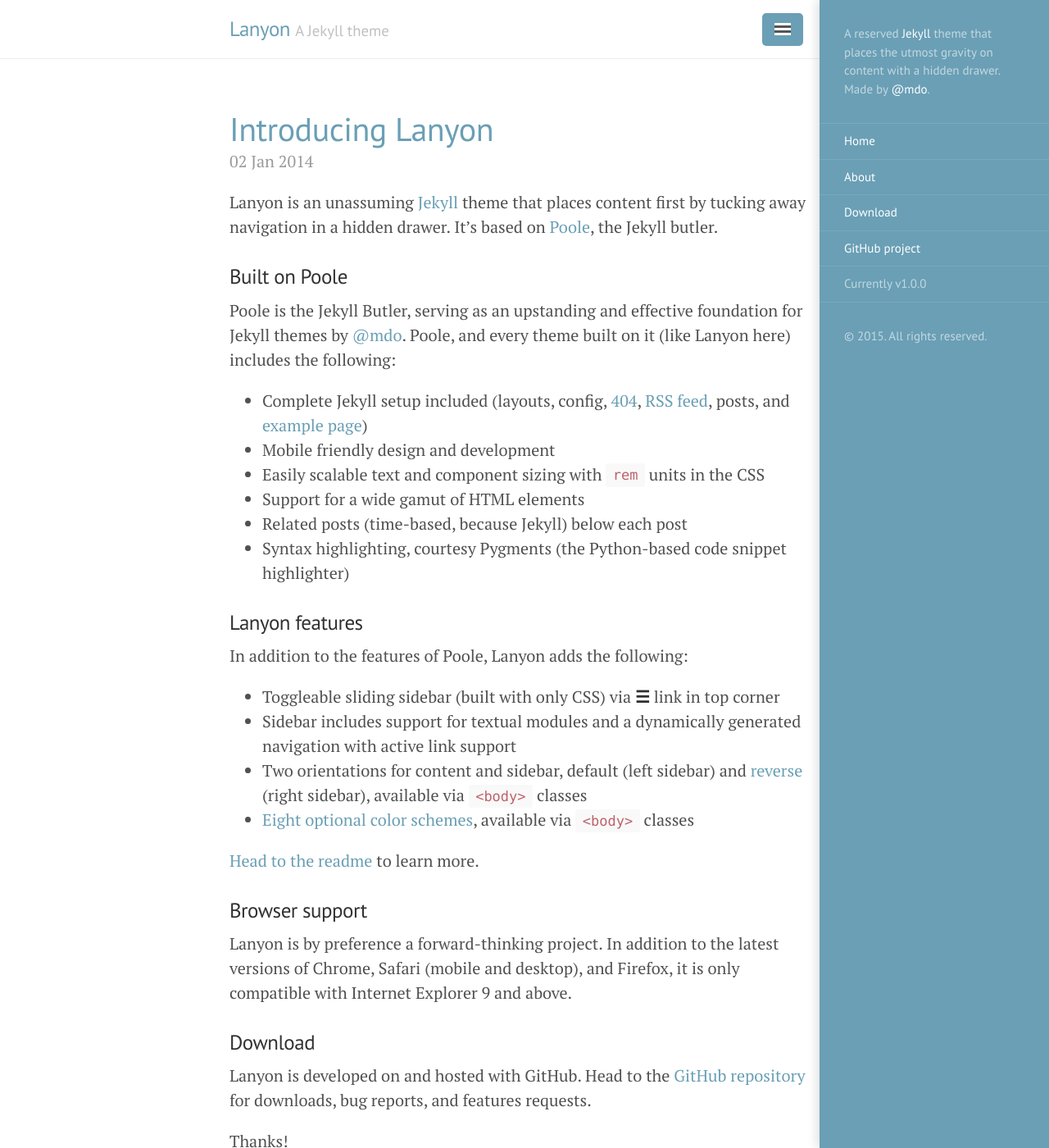
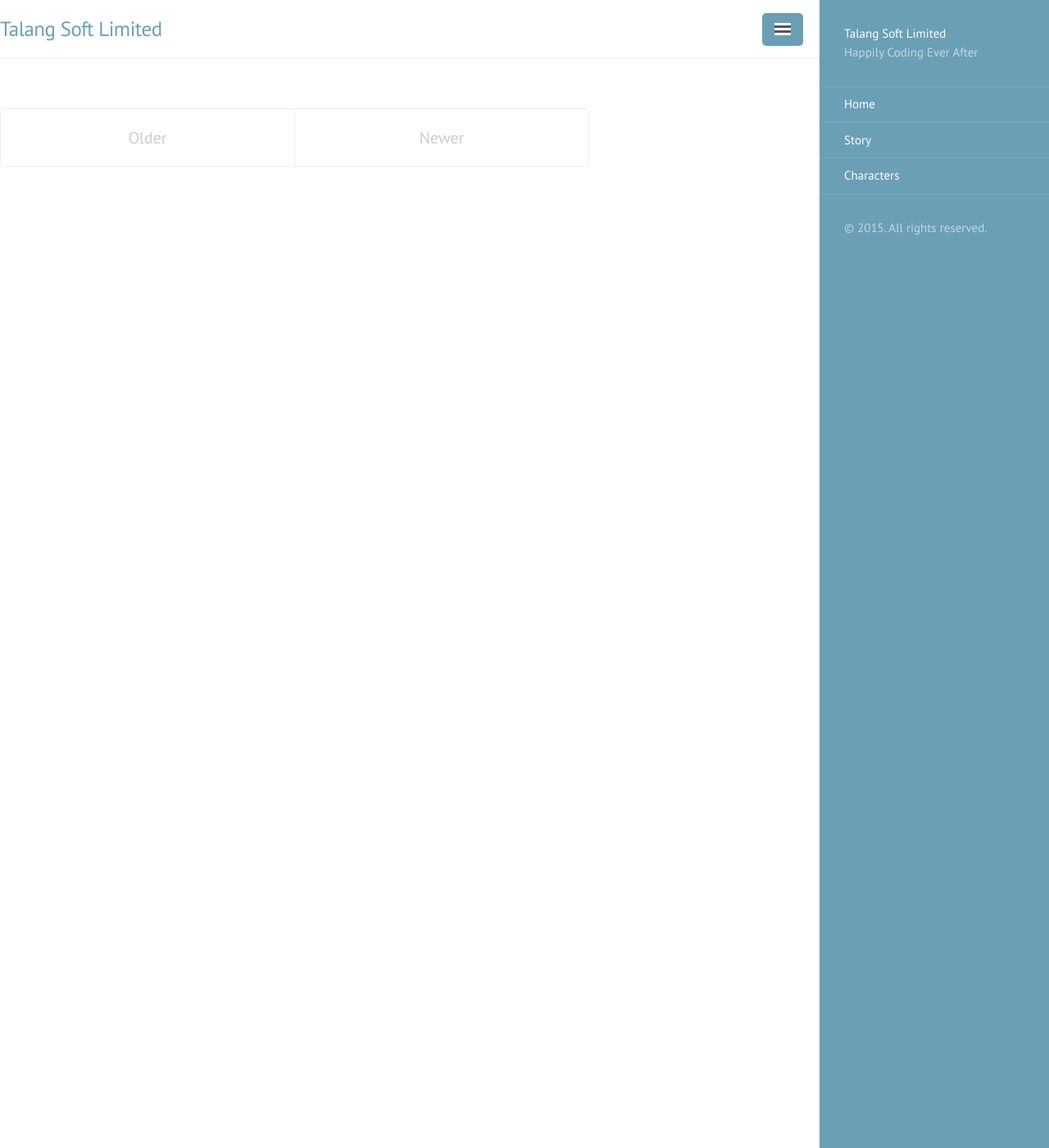
Before and after one commit to talangsoft/talangsoft.github.io, a Jekyll site: the page built from index.html, in a window 1280 px wide and 1400 px high. Shown: the whole window at 82% size. Built offline with Jekyll 4.4.1, drawn with Linux system fonts in a browser that asks for light colours; the list of posts is cut into pages by our own code; some of the changed text lies outside the part shown.

Commit message:
New look for the page, posts, images added.

```diff
--- /dev/null
+++ b/0story.md
@@ -0,0 +1,4 @@
+---
+layout: page
+title: Story
+---
--- /dev/null
+++ b/1characters.md
@@ -0,0 +1,42 @@
+---
+layout: page
+title: Characters
+---
+
+## Tamas Lang
+
+<div class="aboutText">
+<p class="message">
+  <img class="morph" src="/assets/contact/profileTL.jpg">
+    <a href="https://uk.linkedin.com/in/tamaslang" class="iconLinkedIn" target="_blank"></a>
+    <a href="javascript:linkTo_UnCryptMailto('nbjmup;ubnbt/mbohAubmbohtpgu/psh');" class="iconEmail" target="_blank"></a>
+    <a href="https://twitter.com/TmsLng" class="iconTwitter" target="_blank"></a>
+    <a href="https://github.com/tamaslang" class="iconGithub" target="_blank"></a>
+  <br/>
+    Having 8 years of professional experience in software industry I gained significant knowledge in Java web based application development, design and architecture.
+    I designed complex, multilayered systems, implemented projects from sketch with setting up and following high quality standards and achieving maximum customer satisfaction.
+  <br/>
+    My main interest lies in designing and developing web based applications, researching new technologies and tools,
+    producing clean code, achieving high quality standards, improving processes and helping teams to perform on their best level.
+  </p>
+</div>
+
+<div class="clear"/>
+
+
+
+
+## Timea Molnar
+
+<div class="aboutText" >
+  <p class="message">
+  <img class="morph" src="/assets/contact/profileTM.jpg">
+  <a href="https://uk.linkedin.com/in/timeamolnar3" class="iconLinkedIn" target="_blank"></a>
+  <a href="javascript:linkTo_UnCryptMailto('nbjmup;ubnbt/mbohAubmbohtpgu/psh');" class="iconEmail" target="_blank"></a>
+  <a href="https://twitter.com/montymea" class="iconTwitter" target="_blank"></a>
+  <a href="https://github.com/timeamolnar" class="iconGithub" target="_blank"></a>
+  <br/><br/>
+    </p>
+</div>
+
+<div class="clear"/>
--- a/_config.yml
+++ b/_config.yml
@@ -5,18 +5,18 @@
 relative_permalinks: true
 
 # Setup
-title:               Lanyon
-tagline:             'A Jekyll theme'
-description:         'A reserved <a href="http://jekyllrb.com" target="_blank">Jekyll</a> theme that places the utmost gravity on content with a hidden drawer. Made by <a href="https://twitter.com/mdo" target="_blank">@mdo</a>.'
-url:                 http://lanyon.getpoole.com
+title:               Talang Soft Limited
+tagline:             ''
+description:         '<a href="http://talangsoft.github.io/">Talang Soft Limited</a> <br/> Happily Coding Ever After'
+url:                 http://talangsoft.github.io/
 baseurl:             ''
 paginate:            5
 
 # About/contact
 author:
-  name:              Mark Otto
-  url:               https://twitter.com/mdo
-  email:             markdotto@gmail.com
+  name:              Timea Molnar
+  url:               https://twitter.com/montymea
+  email:             timea.molnar@talangsoft.com
 
 # Custom vars
 version:             1.0.0
--- a/_includes/sidebar.html
+++ b/_includes/sidebar.html
@@ -25,9 +25,9 @@
       {% endif %}
     {% endfor %}
 
-    <a class="sidebar-nav-item" href="{{ site.github.repo }}/archive/v{{ site.version }}.zip">Download</a>
+    <!--<a class="sidebar-nav-item" href="{{ site.github.repo }}/archive/v{{ site.version }}.zip">Download</a>
     <a class="sidebar-nav-item" href="{{ site.github.repo }}">GitHub project</a>
-    <span class="sidebar-nav-item">Currently v{{ site.version }}</span>
+    <span class="sidebar-nav-item">Currently v{{ site.version }}</span>-->
   </nav>
 
   <div class="sidebar-item">
--- a/_layouts/default.html
+++ b/_layouts/default.html
@@ -3,7 +3,7 @@
 
   {% include head.html %}
 
-  <body class="layout-reverse sidebar-overlay theme-base-0d">
+  <body class="layout-reverse theme-base-0d">
 
     {% include sidebar.html %}
 
--- a/_posts/2013-12-31-whats-jekyll.md
+++ /dev/null
@@ -1,12 +0,0 @@
----
-layout: post
-title: What's Jekyll?
----
-
-[Jekyll](http://jekyllrb.com) is a static site generator, an open-source tool for creating simple yet powerful websites of all shapes and sizes. From [the project's readme](https://github.com/mojombo/jekyll/blob/master/README.markdown):
-
-  > Jekyll is a simple, blog aware, static site generator. It takes a template directory [...] and spits out a complete, static website suitable for serving with Apache or your favorite web server. This is also the engine behind GitHub Pages, which you can use to host your project’s page or blog right here from GitHub.
-
-It's an immensely useful tool and one we encourage you to use here with Lanyon.
-
-Find out more by [visiting the project on GitHub](https://github.com/mojombo/jekyll).
--- a/_posts/2014-01-01-example-content.md
+++ /dev/null
@@ -1,122 +0,0 @@
----
-layout: post
-title: Example content
----
-
-
-<div class="message">
-  Howdy! This is an example blog post that shows several types of HTML content supported in this theme.
-</div>
-
-Cum sociis natoque penatibus et magnis <a href="#">dis parturient montes</a>, nascetur ridiculus mus. *Aenean eu leo quam.* Pellentesque ornare sem lacinia quam venenatis vestibulum. Sed posuere consectetur est at lobortis. Cras mattis consectetur purus sit amet fermentum.
-
-> Curabitur blandit tempus porttitor. Nullam quis risus eget urna mollis ornare vel eu leo. Nullam id dolor id nibh ultricies vehicula ut id elit.
-
-Etiam porta **sem malesuada magna** mollis euismod. Cras mattis consectetur purus sit amet fermentum. Aenean lacinia bibendum nulla sed consectetur.
-
-## Inline HTML elements
-
-HTML defines a long list of available inline tags, a complete list of which can be found on the [Mozilla Developer Network](https://developer.mozilla.org/en-US/docs/Web/HTML/Element).
-
-- **To bold text**, use `<strong>`.
-- *To italicize text*, use `<em>`.
-- Abbreviations, like <abbr title="HyperText Markup Langage">HTML</abbr> should use `<abbr>`, with an optional `title` attribute for the full phrase.
-- Citations, like <cite>&mdash; Mark otto</cite>, should use `<cite>`.
-- <del>Deleted</del> text should use `<del>` and <ins>inserted</ins> text should use `<ins>`.
-- Superscript <sup>text</sup> uses `<sup>` and subscript <sub>text</sub> uses `<sub>`.
-
-Most of these elements are styled by browsers with few modifications on our part.
-
-## Heading
-
-Vivamus sagittis lacus vel augue rutrum faucibus dolor auctor. Duis mollis, est non commodo luctus, nisi erat porttitor ligula, eget lacinia odio sem nec elit. Morbi leo risus, porta ac consectetur ac, vestibulum at eros.
-
-### Code
-
-Cum sociis natoque penatibus et magnis dis `code element` montes, nascetur ridiculus mus.
-
-{% highlight js %}
-// Example can be run directly in your JavaScript console
-
-// Create a function that takes two arguments and returns the sum of those arguments
-var adder = new Function("a", "b", "return a + b");
-
-// Call the function
-adder(2, 6);
-// > 8
-{% endhighlight %}
-
-Aenean lacinia bibendum nulla sed consectetur. Etiam porta sem malesuada magna mollis euismod. Fusce dapibus, tellus ac cursus commodo, tortor mauris condimentum nibh, ut fermentum massa.
-
-### Lists
-
-Cum sociis natoque penatibus et magnis dis parturient montes, nascetur ridiculus mus. Aenean lacinia bibendum nulla sed consectetur. Etiam porta sem malesuada magna mollis euismod. Fusce dapibus, tellus ac cursus commodo, tortor mauris condimentum nibh, ut fermentum massa justo sit amet risus.
-
-* Praesent commodo cursus magna, vel scelerisque nisl consectetur et.
-* Donec id elit non mi porta gravida at eget metus.
-* Nulla vitae elit libero, a pharetra augue.
-
-Donec ullamcorper nulla non metus auctor fringilla. Nulla vitae elit libero, a pharetra augue.
-
-1. Vestibulum id ligula porta felis euismod semper.
-2. Cum sociis natoque penatibus et magnis dis parturient montes, nascetur ridiculus mus.
-3. Maecenas sed diam eget risus varius blandit sit amet non magna.
-
-Cras mattis consectetur purus sit amet fermentum. Sed posuere consectetur est at lobortis.
-
-<dl>
-  <dt>HyperText Markup Language (HTML)</dt>
-  <dd>The language used to describe and define the content of a Web page</dd>
-
-  <dt>Cascading Style Sheets (CSS)</dt>
-  <dd>Used to describe the appearance of Web content</dd>
-
-  <dt>JavaScript (JS)</dt>
-  <dd>The programming language used to build advanced Web sites and applications</dd>
-</dl>
-
-Integer posuere erat a ante venenatis dapibus posuere velit aliquet. Morbi leo risus, porta ac consectetur ac, vestibulum at eros. Nullam quis risus eget urna mollis ornare vel eu leo.
-
-### Tables
-
-Aenean lacinia bibendum nulla sed consectetur. Lorem ipsum dolor sit amet, consectetur adipiscing elit.
-
-<table>
-  <thead>
-    <tr>
-      <th>Name</th>
-      <th>Upvotes</th>
-      <th>Downvotes</th>
-    </tr>
-  </thead>
-  <tfoot>
-    <tr>
-      <td>Totals</td>
-      <td>21</td>
-      <td>23</td>
-    </tr>
-  </tfoot>
-  <tbody>
-    <tr>
-      <td>Alice</td>
-      <td>10</td>
-      <td>11</td>
-    </tr>
-    <tr>
-      <td>Bob</td>
-      <td>4</td>
-      <td>3</td>
-    </tr>
-    <tr>
-      <td>Charlie</td>
-      <td>7</td>
-      <td>9</td>
-    </tr>
-  </tbody>
-</table>
-
-Nullam id dolor id nibh ultricies vehicula ut id elit. Sed posuere consectetur est at lobortis. Nullam quis risus eget urna mollis ornare vel eu leo.
-
------
-
-Want to see something else added? <a href="https://github.com/poole/poole/issues/new">Open an issue.</a>
--- a/_posts/2014-01-02-introducing-lanyon.md
+++ /dev/null
@@ -1,38 +0,0 @@
----
-layout: post
-title: Introducing Lanyon
----
-
-Lanyon is an unassuming [Jekyll](http://jekyllrb.com) theme that places content first by tucking away navigation in a hidden drawer. It's based on [Poole](http://getpoole.com), the Jekyll butler.
-
-### Built on Poole
-
-Poole is the Jekyll Butler, serving as an upstanding and effective foundation for Jekyll themes by [@mdo](https://twitter.com/mdo). Poole, and every theme built on it (like Lanyon here) includes the following:
-
-* Complete Jekyll setup included (layouts, config, [404](/404), [RSS feed](/atom.xml), posts, and [example page](/about))
-* Mobile friendly design and development
-* Easily scalable text and component sizing with `rem` units in the CSS
-* Support for a wide gamut of HTML elements
-* Related posts (time-based, because Jekyll) below each post
-* Syntax highlighting, courtesy Pygments (the Python-based code snippet highlighter)
-
-### Lanyon features
-
-In addition to the features of Poole, Lanyon adds the following:
-
-* Toggleable sliding sidebar (built with only CSS) via **☰** link in top corner
-* Sidebar includes support for textual modules and a dynamically generated navigation with active link support
-* Two orientations for content and sidebar, default (left sidebar) and [reverse](https://github.com/poole/lanyon#reverse-layout) (right sidebar), available via `<body>` classes
-* [Eight optional color schemes](https://github.com/poole/lanyon#themes), available via `<body>` classes
-
-[Head to the readme](https://github.com/poole/lanyon#readme) to learn more.
-
-### Browser support
-
-Lanyon is by preference a forward-thinking project. In addition to the latest versions of Chrome, Safari (mobile and desktop), and Firefox, it is only compatible with Internet Explorer 9 and above.
-
-### Download
-
-Lanyon is developed on and hosted with GitHub. Head to the <a href="https://github.com/poole/lanyon">GitHub repository</a> for downloads, bug reports, and features requests.
-
-Thanks!
--- a/about.md
+++ /dev/null
@@ -1,30 +0,0 @@
----
-layout: page
-title: About
----
-
-<p class="message">
-  Hey there! This page is included as an example. Feel free to customize it for your own use upon downloading. Carry on!
-</p>
-
-In the novel, *The Strange Case of Dr. Jeykll and Mr. Hyde*, Mr. Poole is Dr. Jekyll's virtuous and loyal butler. Similarly, Poole is an upstanding and effective butler that helps you build Jekyll themes. It's made by [@mdo](https://twitter.com/mdo).
-
-There are currently two themes built on Poole:
-
-* [Hyde](http://hyde.getpoole.com)
-* [Lanyon](http://lanyon.getpoole.com)
-
-Learn more and contribute on [GitHub](https://github.com/poole).
-
-## Setup
-
-Some fun facts about the setup of this project include:
-
-* Built for [Jekyll](http://jekyllrb.com)
-* Developed on GitHub and hosted for free on [GitHub Pages](https://pages.github.com)
-* Coded with [Sublime Text 2](http://sublimetext.com), an amazing code editor
-* Designed and developed while listening to music like [Blood Bros Trilogy](https://soundcloud.com/maddecent/sets/blood-bros-series)
-
-Have questions or suggestions? Feel free to [open an issue on GitHub](https://github.com/poole/issues/new) or [ask me on Twitter](https://twitter.com/mdo).
-
-Thanks for reading!
--- a/index.html
+++ b/index.html
@@ -11,7 +11,6 @@
         {{ post.title }}
       </a>
     </h1>
-
     <span class="post-date">{{ post.date | date_to_string }}</span>
 
     {{ post.content }}
--- a/public/css/lanyon.css
+++ b/public/css/lanyon.css
@@ -26,6 +26,104 @@
  * Reverse layout
  * Themes
  */
+
+.aboutText{
+  background-color: #f9f9f9;
+}
+
+.aboutText a{
+  padding: 5px;
+  margin: 15px;
+}
+
+.aboutText img{
+  box-shadow: 0 4px 8px 0 rgba(0, 0, 0, 0.2), 0 6px 20px 0 rgba(0, 0, 0, 0.19);
+  float: left;
+  padding: 5px;
+  margin: 0px 20px 20px 0px;
+}
+
+/* Included icons for contact info */
+
+.iconLinkedIn,.iconEmail,.iconTwitter,.iconGithub{
+  width: 64px;
+  height: 64px;
+  border: none;
+  display: inline-block;
+}
+
+.iconLinkedIn{
+  background: url(/assets/contact/linkedin.png) no-repeat;
+}
+
+.iconEmail{
+  background: url(/assets/contact/email.png) no-repeat;
+}
+
+.iconTwitter{
+  background: url(/assets/contact/twitter.png) no-repeat;
+}
+
+.iconGithub{
+  background: url(/assets/contact/github.png) no-repeat;
+}
+
+/* Image Effects
+ *
+ * Playing around with image effects
+ */
+
+/* Tilting */
+
+.tilt {
+  -webkit-transition: all 0.5s ease;
+     -moz-transition: all 0.5s ease;
+       -o-transition: all 0.5s ease;
+      -ms-transition: all 0.5s ease;
+          transition: all 0.5s ease;
+}
+
+.tilt:hover {
+  -webkit-transform: rotate(-10deg);
+     -moz-transform: rotate(-10deg);
+       -o-transform: rotate(-10deg);
+      -ms-transform: rotate(-10deg);
+          transform: rotate(-10deg);
+}
+
+/* Morphing */
+
+.morph {
+  -webkit-transition: all 0.5s ease;
+     -moz-transition: all 0.5s ease;
+       -o-transition: all 0.5s ease;
+      -ms-transition: all 0.5s ease;
+          transition: all 0.5s ease;
+}
+
+.morph:hover {
+  border-radius: 50%;
+  -webkit-transform: rotate(360deg);
+     -moz-transform: rotate(360deg);
+       -o-transform: rotate(360deg);
+      -ms-transform: rotate(360deg);
+          transform: rotate(360deg);
+}
+
+/* Focusing */
+
+.focus {
+  -webkit-transition: all 1s ease;
+     -moz-transition: all 1s ease;
+       -o-transition: all 1s ease;
+      -ms-transition: all 1s ease;
+          transition: all 1s ease;
+}
+
+.focus:hover {
+  border: 70px solid #000;
+  border-radius: 50%;
+}
 
 
 /*
@@ -73,7 +171,7 @@
  */
 
 .container {
-  max-width: 40rem;
+  max-width: 70rem;
 }
 @media (min-width: 38em) {
   .container {
@@ -314,6 +412,7 @@
 
 /* Blog post or page title */
 .page-title,
+.page-title a,
 .post-title,
 .post-title a {
   color: #303030;
@@ -509,7 +608,8 @@
 }
 .theme-base-0d .container a,
 .theme-base-0d .sidebar-toggle,
-.theme-base-0d .related-posts li a:hover {
+.theme-base-0d .related-posts li a:hover,
+.theme-base-0d .page-title{
   color: #6a9fb5;
 }
 
```
Also changed, not shown: public/apple-touch-icon-precomposed.png, public/favicon.ico (deleted). Lines whose indentation alone changed are shown as unchanged.
